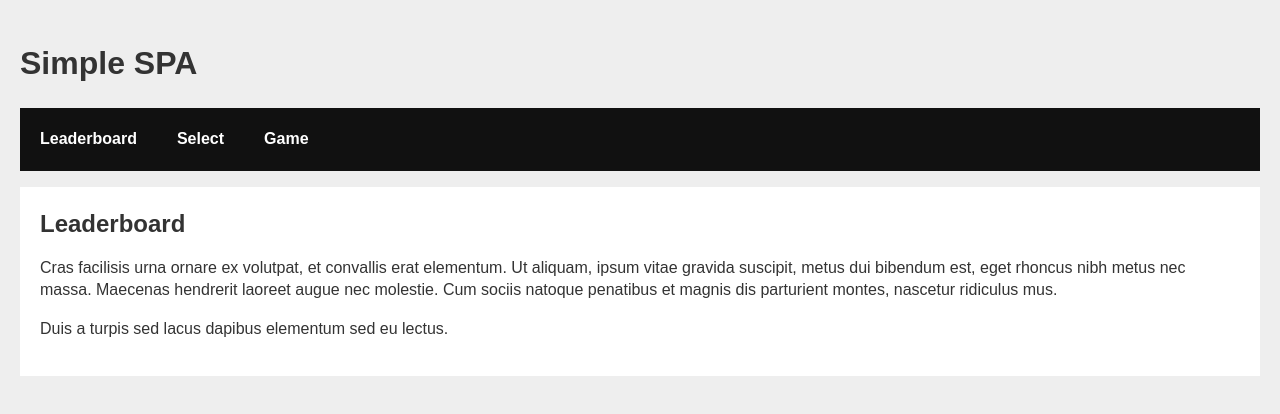
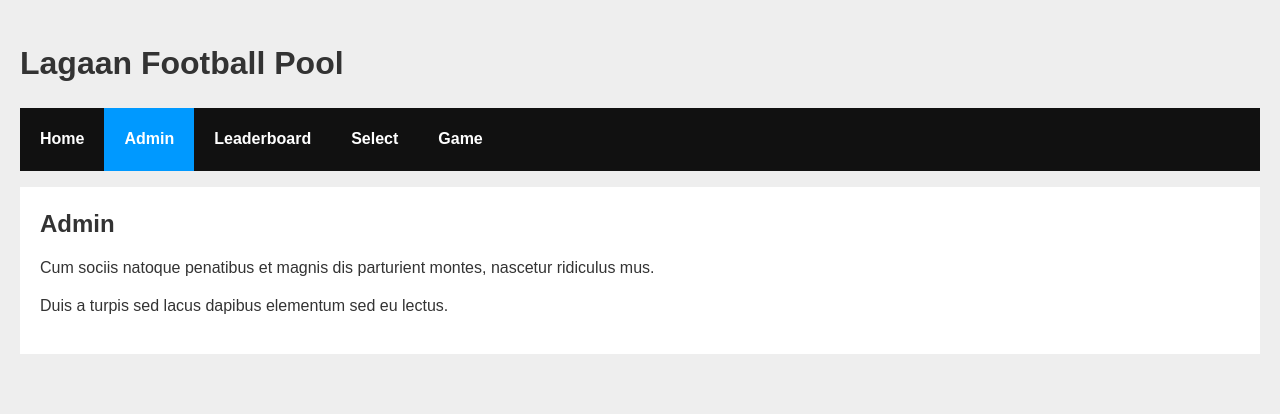
Before and after one commit to GatiAher/lagaan-football-pool-app, a React (Create React App) app in the folder frontend/: page /admin in a window 1280 px wide. Shown: the top 414 px of the page. Built offline with nearby package versions, Linux system fonts and the light colour scheme.

Commit message:
Add home and admin routes

```diff
--- a/frontend/src/App.tsx
+++ b/frontend/src/App.tsx
@@ -1,6 +1,8 @@
 import React from "react";
 import { BrowserRouter, Switch, Route, NavLink } from "react-router-dom";
 import "./styles/App.css";
+import Home from "./routes/home";
+import Admin from "./routes/admin";
 import Game from "./routes/game";
 import Select from "./routes/select";
 import Leaderboard from "./routes/leaderboard";
@@ -8,13 +10,21 @@ import Leaderboard from "./routes/leaderboard";
 const App = () => (
   <BrowserRouter>
     <div>
-      <h1>Simple SPA</h1>
+      <h1>Lagaan Football Pool</h1>
       <nav>
         <ul className="header">
           <li>
             <NavLink exact to="/">
-              Leaderboard
+              Home
             </NavLink>
+          </li>
+          <li>
+            <NavLink exact to="/admin">
+              Admin
+            </NavLink>
+          </li>
+          <li>
+            <NavLink to="/leaderboard">Leaderboard</NavLink>
           </li>
           <li>
             <NavLink to="/select">Select</NavLink>
@@ -26,14 +36,20 @@ const App = () => (
       </nav>
       <div className="content">
         <Switch>
+          <Route exact path="/">
+            <Home />
+          </Route>
+          <Route path="/admin">
+            <Admin />
+          </Route>
+          <Route path="/leaderboard">
+            <Leaderboard />
+          </Route>
           <Route path="/select">
             <Select />
           </Route>
           <Route path="/game">
             <Game />
-          </Route>
-          <Route path="/">
-            <Leaderboard />
           </Route>
         </Switch>
       </div>
--- /dev/null
+++ b/frontend/src/routes/admin.tsx
@@ -0,0 +1,15 @@
+import React from "react";
+
+const Admin = () => (
+  <div>
+    <h2>Admin</h2>
+    <p>
+      Cum sociis natoque penatibus et magnis dis parturient montes, nascetur
+      ridiculus mus.
+    </p>
+
+    <p>Duis a turpis sed lacus dapibus elementum sed eu lectus.</p>
+  </div>
+);
+
+export default Admin;
--- /dev/null
+++ b/frontend/src/routes/home.tsx
@@ -0,0 +1,18 @@
+import React from "react";
+
+const Home = () => (
+  <div>
+    <h2>Home</h2>
+    <p>
+      Cras facilisis urna ornare ex volutpat, et convallis erat elementum. Ut
+      aliquam, ipsum vitae gravida suscipit, metus dui bibendum est, eget
+      rhoncus nibh metus nec massa. Maecenas hendrerit laoreet augue nec
+      molestie. Cum sociis natoque penatibus et magnis dis parturient montes,
+      nascetur ridiculus mus.
+    </p>
+
+    <p>Duis a turpis sed lacus dapibus elementum sed eu lectus.</p>
+  </div>
+);
+
+export default Home;
```
